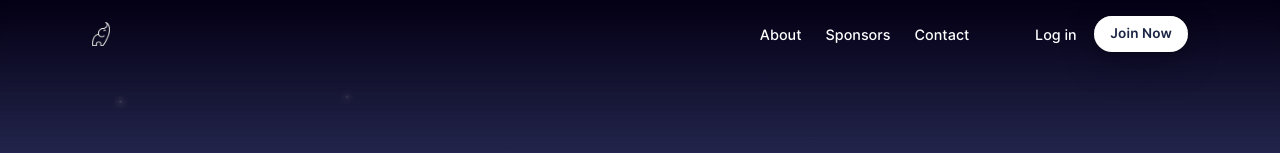
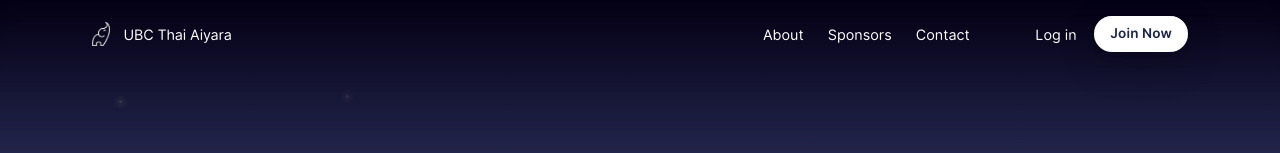
Before and after one commit to ubcthaiaiyara/website, a Next.js app: page / in a window 1280 px wide. Shown: the top 153 px of the page. Built offline with nearby package versions, Linux system fonts and the light colour scheme; no server answers.

Commit message:
feat(nav): adjust brand wordmark and lighter nav weights

```diff
--- a/app/components/SiteHeader.tsx
+++ b/app/components/SiteHeader.tsx
@@ -26,6 +26,8 @@ export default async function SiteHeader() {
           className="brand-logo"
           priority
         />
+        <span className="brand-name brand-name-default">UBC Thai Aiyara</span>
+        <span className="brand-name brand-name-settings">Settings</span>
       </Link>
 
       {/* Wrapper is display:contents normally (so the desktop bar lays the nav
--- a/app/dashboard/AccountView.tsx
+++ b/app/dashboard/AccountView.tsx
@@ -115,8 +115,6 @@ export default function AccountView(props: Props) {
 
     return (
         <div className="settings">
-            <h1 className="settings-title">Settings</h1>
-
             <section className="settings-section">
                 <h2 className="settings-section-title">My membership card</h2>
                 <div className="settings-membership">
--- a/app/globals.css
+++ b/app/globals.css
@@ -464,8 +464,33 @@ body:has(.hero) .site-header:not(.is-scrolled):not(.is-open) .button:hover {
 .brand {
     display: flex;
     align-items: center;
+    gap: 0.85rem;
     text-decoration: none;
     color: var(--fg);
+}
+
+/* Wordmark beside the elephant. Inherits the brand's colour so it flips light
+   over the hero / dark pages just like the logo. */
+.brand-name {
+    font-weight: 400;
+    font-size: 0.9rem;
+    letter-spacing: -0.01em;
+    white-space: nowrap;
+    transition: opacity 0.3s ease;
+}
+
+/* On the account page the wordmark reads "Settings" in place of the club name,
+   signalling the current section. */
+.brand-name-settings {
+    display: none;
+}
+
+body:has(.settings) .brand-name-default {
+    display: none;
+}
+
+body:has(.settings) .brand-name-settings {
+    display: inline;
 }
 
 /* Transparent to layout by default — nav-links and nav-actions behave as direct
@@ -496,7 +521,7 @@ body:has(.hero) .site-header:not(.is-scrolled):not(.is-open) .button:hover {
     color: var(--fg);
     text-decoration: none;
     font-size: 0.9rem;
-    font-weight: 500;
+    font-weight: 400;
     transition: opacity 0.15s ease;
 }
 
@@ -517,7 +542,7 @@ body:has(.hero) .site-header:not(.is-scrolled):not(.is-open) .button:hover {
     color: var(--fg);
     text-decoration: none;
     font-size: 0.9rem;
-    font-weight: 500;
+    font-weight: 400;
 }
 
 .nav-login:hover {
@@ -648,11 +673,15 @@ body:has(.hero) .site-header:not(.is-scrolled):not(.is-open) .button:hover {
         z-index: 2;
     }
 
-    /* The elephant fades out as the menu opens, leaving the corner clear, and
-       fades back in when it closes (transition on .brand-logo runs both ways). */
+    /* The elephant and the wordmark fade out as the menu opens, leaving the
+       corner clear, and fade back in on close (transitions run both ways). */
+    .site-header.is-open .brand-logo,
+    .site-header.is-open .brand-name {
+        opacity: 0;
+    }
+
     .site-header.is-open .brand-logo {
         filter: none;
-        opacity: 0;
     }
 
     .site-header.is-open .nav-toggle {
@@ -750,7 +779,7 @@ body:has(.hero) .site-header:not(.is-scrolled):not(.is-open) .button:hover {
             -apple-system,
             sans-serif;
         font-size: 1.0625rem;
-        font-weight: 500;
+        font-weight: 400;
         letter-spacing: -0.01em;
         text-align: left;
     }
@@ -1266,15 +1295,6 @@ body:has(.settings) .site-header:not(.is-open) .brand-logo {
     filter: none;
 }
 
-.account-main .settings-title {
-    font-family: var(--font-sans), sans-serif;
-    font-size: 1.9rem;
-    font-weight: 700;
-    letter-spacing: -0.02em;
-    margin: 0 0 1rem;
-    color: #fff;
-}
-
 /* Sections stack down the column, split by a faint midnight hairline rather
    than the bright cream border. */
 .settings-section {
@@ -1282,8 +1302,8 @@ body:has(.settings) .site-header:not(.is-open) .brand-logo {
     border-top: 1px solid var(--border-dark);
 }
 
-/* The first section sits right under the title with no top rule. */
-.settings-title + .settings-section {
+/* The first section sits at the top with no rule above it. */
+.settings-section:first-child {
     border-top: none;
     padding-top: 0.5rem;
 }
```
